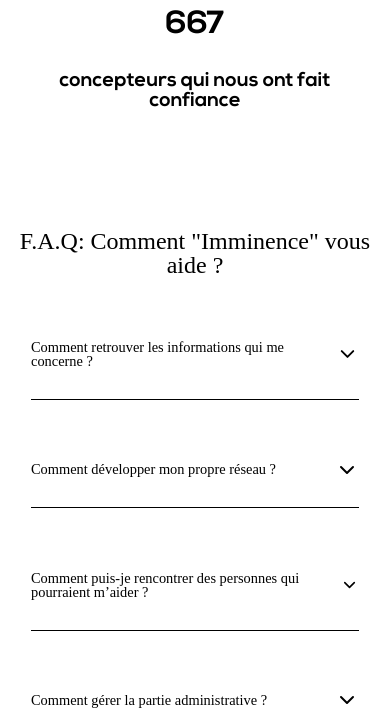
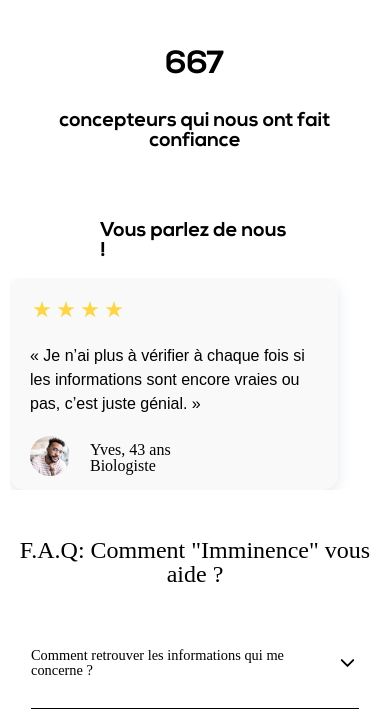
Before and after one commit to Jeff-Erson44/notori, a PHP site: page / in a window 390 px wide. Shown: the part 3520-4237 px from the top of the page. Run offline with PHP 8.4, Linux system fonts and the light colour scheme; some libraries are stand-ins or nearby versions; some web fonts are replaced.

Commit message:
slider avis + responsive

```diff
--- a/assets/css/style.css
+++ b/assets/css/style.css
@@ -21,19 +21,29 @@
     url("../webfonts/nexa_light-webfont.woff2") format("woff2");
     font-weight: normal;
 }
-.subtitle{
+
+/***********   ECHELLE TYPO ************/
+
+.header2{
     font-family: 'Nexa-Bold';
-    text-align: center;
     font-size: 2rem;
+    padding: 0 100px;
 }
+.paragraphe{
+    font-family: 'Poppins', sans-serif;
+    font-size: 1rem;
+    font-weight: 400;
+    line-height: 24px;
+}
+
 .highlight{
     color: var(--secondary);
 }
 @media (max-width:560px){
-    .subtitle{
+    .header2{
         font-size: 1.25rem;
     }
-    .subtitle__apropos{
+    .header2__apropos{
         margin: 0!important;
     }
 }
@@ -497,6 +507,74 @@ li{
 }
 
 
+/********** POUR VOUS ***********/
+
+#pourvous{
+    padding: 50px 100px;
+    max-width: 100%;
+    display: flex;
+    justify-content: center;
+}
+
+.pourvous__container{
+    background: #F9F9F9;
+    width: 18rem;
+    padding: 20px 20px 0 20px;
+    border-radius: 15px;
+    margin-right: 80px;
+    filter: drop-shadow(0px 4px 7px #E3E8ED);
+}
+.pourvous__contain--stars{
+    display: flex;
+    margin-bottom: 20px;
+}
+.stars{
+    margin: 3px;
+}
+.pourvous__infos--image{
+    margin: 0 20px 0 0;
+}
+.pourvous__contain--text{
+    margin-bottom: 22px;
+    height: 60px;
+}
+.pourvous__contain--infos{
+    display: flex;
+    align-items: center;
+}
+
+/*****/
+/*** CACHER LE SLIDER ***/
+/*****/
+
+#pourvous__mobile{
+    display: none;
+}
+
+@media (max-width : 560px){
+    #pourvous__mobile{
+        display: block;
+        padding: 0 10px;
+    }
+    #pourvous{
+        display: none;
+    }
+
+}
+
+
+
+
+
+
+
+
+
+
+
+
+
+
 /********** FAQ ***********/
 .faq__section{
     max-width: 100%;
--- a/assets/js/script.js
+++ b/assets/js/script.js
@@ -71,6 +71,18 @@ containCounter.forEach((contain) => {
 })
 
 
+    /*********     Slider   *******/
+    var swiper = new Swiper(".mySwiper", {
+        slidesPerView: 1,
+        spaceBetween: 20,
+        pagination: {
+            clickable: true
+        }
+    });
+
+
+
+
     /*********     google analytic Tag   *******/
     window.dataLayer = window.dataLayer || [];
     function gtag(){dataLayer.push(arguments);}
--- a/index.php
+++ b/index.php
@@ -10,8 +10,13 @@
 
 
 <?php require_once('public/includes/counter.php')?>
+<?php require_once('public/includes/pourvous.php')?>
+
 <?php require_once('public/includes/faq.php')?>
 <?php require_once('public/includes/newsletter.php')?>
 <?php require_once('public/includes/footer.php')?>
 
 <script src="assets/js/script.js"></script>
+
+<!-- Swiper JS -->
+    <script src="https://unpkg.com/swiper/swiper-bundle.min.js"></script>
--- a/public/includes/apropos.php
+++ b/public/includes/apropos.php
@@ -1,5 +1,5 @@
 <section id="apropos">
-    <h2 class="subtitle">Qu'est ce que Imminence</h2>
+    <h2 class="header2">Qu'est ce que Imminence</h2>
     <div class="apropos__container">
         <div class="apropos__container--video">
 
--- a/public/includes/head.php
+++ b/public/includes/head.php
@@ -13,6 +13,9 @@
 <!-- CSS -->
     <link rel="stylesheet" href="assets/css/reset.css">
     <link rel="stylesheet" href="assets/css/style.css">
+
+<!-- CSS Slider -->
+<link rel="stylesheet" href="https://unpkg.com/swiper/swiper-bundle.min.css"/>
 
 <!--Font awesome -->
     <link rel="stylesheet" href="https://cdnjs.cloudflare.com/ajax/libs/font-awesome/5.8.0/css/all.min.css" crossorigin="anonymous"/>
--- a/public/includes/pourquoi.php
+++ b/public/includes/pourquoi.php
@@ -1,5 +1,5 @@
 <section id="pourquoi">
-    <h2 class="subtitle">Pouquoi Imminence ?</h2>
+    <h2 class="header2">Pouquoi Imminence ?</h2>
     <div class="pourquoi__contain">
         <div class="pourquoi__contain--image">
             <figure>
--- /dev/null
+++ b/public/includes/pourvous.php
@@ -0,0 +1,217 @@
+<h2 class="header2">Vous parlez de nous !</h2>
+<section id="pourvous">
+    <div class="pourvous__container">
+        <div class="pourvous__contain--stars">
+            <figure class="stars">
+                <img src="assets/img/star_gold.svg" alt="etoile pour décrire la note donner lors de l'avis">
+            </figure>
+            <figure class="stars">
+                <img src="assets/img/star_gold.svg" alt="etoile pour décrire la note donner lors de l'avis">
+            </figure>
+            <figure class="stars">
+                <img src="assets/img/star_gold.svg" alt="etoile pour décrire la note donner lors de l'avis">
+            </figure>
+            <figure class="stars">
+                <img src="assets/img/star_gold.svg" alt="etoile pour décrire la note donner lors de l'avis">
+            </figure>
+        </div>
+
+        <div class="pourvous__contain--text">
+            <p class="paragraphe">« Je n’ai plus à vérifier à chaque fois si les informations sont encore vraies ou pas, c’est juste génial. »</p>
+        </div>
+
+        <div class="pourvous__contain--infos">
+            <figure class="pourvous__infos--image">
+                <img src="assets/img/profil1.png" alt="photo de profil client">
+            </figure>
+            <div class="pourvous__info--profil">
+                <p class="header5">Yves, 43 ans<br>
+                    <span>Biologiste</span>
+                </p>
+            </div>
+        </div>
+    </div>
+
+    <div class="pourvous__container">
+        <div class="pourvous__contain--stars">
+            <figure class="stars">
+                <img src="assets/img/star_gold.svg" alt="etoile pour décrire la note donner lors de l'avis">
+            </figure>
+            <figure class="stars">
+                <img src="assets/img/star_gold.svg" alt="etoile pour décrire la note donner lors de l'avis">
+            </figure>
+            <figure class="stars">
+                <img src="assets/img/star_gold.svg" alt="etoile pour décrire la note donner lors de l'avis">
+            </figure>
+            <figure class="stars">
+                <img src="assets/img/star_gold.svg" alt="etoile pour décrire la note donner lors de l'avis">
+            </figure>
+            <figure class="stars">
+                <img src="assets/img/star_gold.svg" alt="etoile pour décrire la note donner lors de l'avis">
+            </figure>
+        </div>
+
+        <div class="pourvous__contain--text">
+            <p class="paragraphe">« C’est super comme concept, tous les termes compliqués sont expliqués. »</p>
+        </div>
+
+        <div class="pourvous__contain--infos">
+            <figure class="pourvous__infos--image">
+                <img src="assets/img/profil2.png" alt="photo de profil client">
+            </figure>
+            <div class="pourvous__info--profil">
+                <p class="header5">Lina, 22 ans<br>
+                    <span>Étudiante en design</span>
+                </p>
+            </div>
+        </div>
+    </div>
+
+    <div class="pourvous__container">
+        <div class="pourvous__contain--stars">
+            <figure class="stars">
+                <img src="assets/img/star_gold.svg" alt="etoile pour décrire la note donner lors de l'avis">
+            </figure>
+            <figure class="stars">
+                <img src="assets/img/star_gold.svg" alt="etoile pour décrire la note donner lors de l'avis">
+            </figure>
+            <figure class="stars">
+                <img src="assets/img/star_gold.svg" alt="etoile pour décrire la note donner lors de l'avis">
+            </figure>
+            <figure class="stars">
+                <img src="assets/img/star_gold.svg" alt="etoile pour décrire la note donner lors de l'avis">
+            </figure>
+            <figure class="stars">
+                <img src="assets/img/star_gold.svg" alt="etoile pour décrire la note donner lors de l'avis">
+            </figure>
+        </div>
+
+        <div class="pourvous__contain--text">
+            <p class="paragraphe">« Ça m’a permis de gagner énormément de temps, c’est vraiment pratique ! »</p>
+        </div>
+
+        <div class="pourvous__contain--infos">
+            <figure class="pourvous__infos--image">
+                <img src="assets/img/profil3.png" alt="photo de profil client">
+            </figure>
+            <div class="pourvous__info--profil">
+                <p class="header5">Baptiste, 34 ans<br>
+                    <span>Ingénieur en I.A</span>
+                </p>
+            </div>
+        </div>
+    </div>
+</section>
+
+<section id="pourvous__mobile">
+        <!-- Swiper -->
+    <div class="swiper mySwiper">
+        <div class="swiper-wrapper">
+            <!-- card slide-->
+            <div class="swiper-slide">
+                <div class="pourvous__container">
+                    <div class="pourvous__contain--stars">
+                        <figure class="stars">
+                            <img src="assets/img/star_gold.svg" alt="etoile pour décrire la note donner lors de l'avis">
+                        </figure>
+                        <figure class="stars">
+                            <img src="assets/img/star_gold.svg" alt="etoile pour décrire la note donner lors de l'avis">
+                        </figure>
+                        <figure class="stars">
+                            <img src="assets/img/star_gold.svg" alt="etoile pour décrire la note donner lors de l'avis">
+                        </figure>
+                        <figure class="stars">
+                            <img src="assets/img/star_gold.svg" alt="etoile pour décrire la note donner lors de l'avis">
+                        </figure>
+                    </div>
+
+                    <div class="pourvous__contain--text">
+                        <p class="paragraphe">« Je n’ai plus à vérifier à chaque fois si les informations sont encore vraies ou pas, c’est juste génial. »</p>
+                    </div>
+
+                    <div class="pourvous__contain--infos">
+                        <figure class="pourvous__infos--image">
+                            <img src="assets/img/profil1.png" alt="photo de profil client">
+                        </figure>
+                        <div class="pourvous__info--profil">
+                            <p class="header5">Yves, 43 ans<br>
+                            <span>Biologiste</span>
+                        </p>
+                        </div>
+                    </div>
+                </div>
+            </div>
+
+            <div class="swiper-slide">
+                <div class="pourvous__container">
+                    <div class="pourvous__contain--stars">
+                        <figure class="stars">
+                            <img src="assets/img/star_gold.svg" alt="etoile pour décrire la note donner lors de l'avis">
+                        </figure>
+                        <figure class="stars">
+                            <img src="assets/img/star_gold.svg" alt="etoile pour décrire la note donner lors de l'avis">
+                        </figure>
+                        <figure class="stars">
+                            <img src="assets/img/star_gold.svg" alt="etoile pour décrire la note donner lors de l'avis">
+                        </figure>
+                        <figure class="stars">
+                            <img src="assets/img/star_gold.svg" alt="etoile pour décrire la note donner lors de l'avis">
+                        </figure>
+                    </div>
+
+                    <div class="pourvous__contain--text">
+                        <p class="paragraphe">« C’est super comme concept, tous les termes compliqués sont expliqués. »</p>
+                    </div>
+
+                    <div class="pourvous__contain--infos">
+                        <figure class="pourvous__infos--image">
+                            <img src="assets/img/profil2.png" alt="photo de profil client">
+                        </figure>
+                        <div class="pourvous__info--profil">
+                            <p class="header5">Lina, 22 ans<br>
+                            <span>Étudiante en design</span>
+                        </p>
+                        </div>
+                    </div>
+                </div>
+            </div>
+
+            <div class="swiper-slide">
+                <div class="pourvous__container">
+                    <div class="pourvous__contain--stars">
+                        <figure class="stars">
+                            <img src="assets/img/star_gold.svg" alt="etoile pour décrire la note donner lors de l'avis">
+                        </figure>
+                        <figure class="stars">
+                            <img src="assets/img/star_gold.svg" alt="etoile pour décrire la note donner lors de l'avis">
+                        </figure>
+                        <figure class="stars">
+                            <img src="assets/img/star_gold.svg" alt="etoile pour décrire la note donner lors de l'avis">
+                        </figure>
+                        <figure class="stars">
+                            <img src="assets/img/star_gold.svg" alt="etoile pour décrire la note donner lors de l'avis">
+                        </figure>
+                    </div>
+
+                    <div class="pourvous__contain--text">
+                        <p class="paragraphe">« Ça m’a permis de gagner énormément de temps, c’est vraiment pratique ! »</p>
+                    </div>
+
+                    <div class="pourvous__contain--infos">
+                        <figure class="pourvous__infos--image">
+                            <img src="assets/img/profil3.png" alt="photo de profil client">
+                        </figure>
+                        <div class="pourvous__info--profil">
+                            <p class="header5">Baptiste, 34 ans<br>
+                            <span>Ingénieur en I.A</span>
+                        </p>
+                        </div>
+                    </div>
+                </div>
+            </div>
+
+        </div>
+        <div class="swiper-pagination"></div>
+    </div>
+
+</section>
```
Also changed, not shown: assets/img/profil1.png (added), assets/img/profil2.png (added), assets/img/profil3.png (added), assets/img/star_gold.svg (added), 4 other files.
